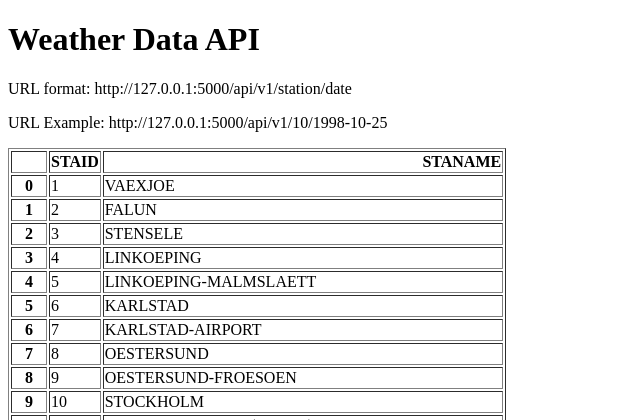
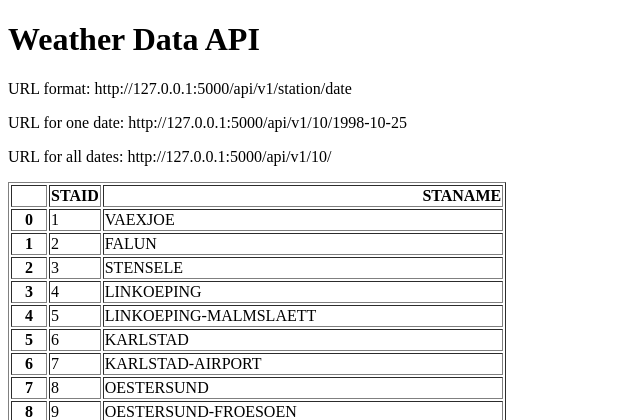
Before and after one commit to Kichuwa/Historical_Weather_API, a Flask app: page / in a window 1280 px wide. Shown: the top 420 px of the page, without its empty margins (0-640 px from the left). Run offline with Flask 3, Linux system fonts and the light colour scheme.

Commit message:
Added API endpoint for querying station only

```diff
--- a/main.py
+++ b/main.py
@@ -24,5 +24,13 @@ def api(station, date):
     }
 
 
+@app.route("/api/v1/<station>/")
+def all_data(station):
+    filename = "data_small/TG_STAID" + str(station).zfill(6) + ".txt"
+    df = pd.read_csv(filename, skiprows=20, parse_dates=["    DATE"])
+    result = df.to_dict(orient="records")
+    return result
+
+
 if __name__ == "__main__":
     app.run(debug=True)
--- a/templates/home.html
+++ b/templates/home.html
@@ -7,7 +7,8 @@
 <body>
     <h1>Weather Data API</h1>
     <p>URL format: http://127.0.0.1:5000/api/v1/station/date</p>
-    <p>URL Example: http://127.0.0.1:5000/api/v1/10/1998-10-25</p>
+    <p>URL for one date: http://127.0.0.1:5000/api/v1/10/1998-10-25</p>
+    <p>URL for all dates: http://127.0.0.1:5000/api/v1/10/</p>
     <p>{{data|safe}}</p>
 </body>
 </html>
```
